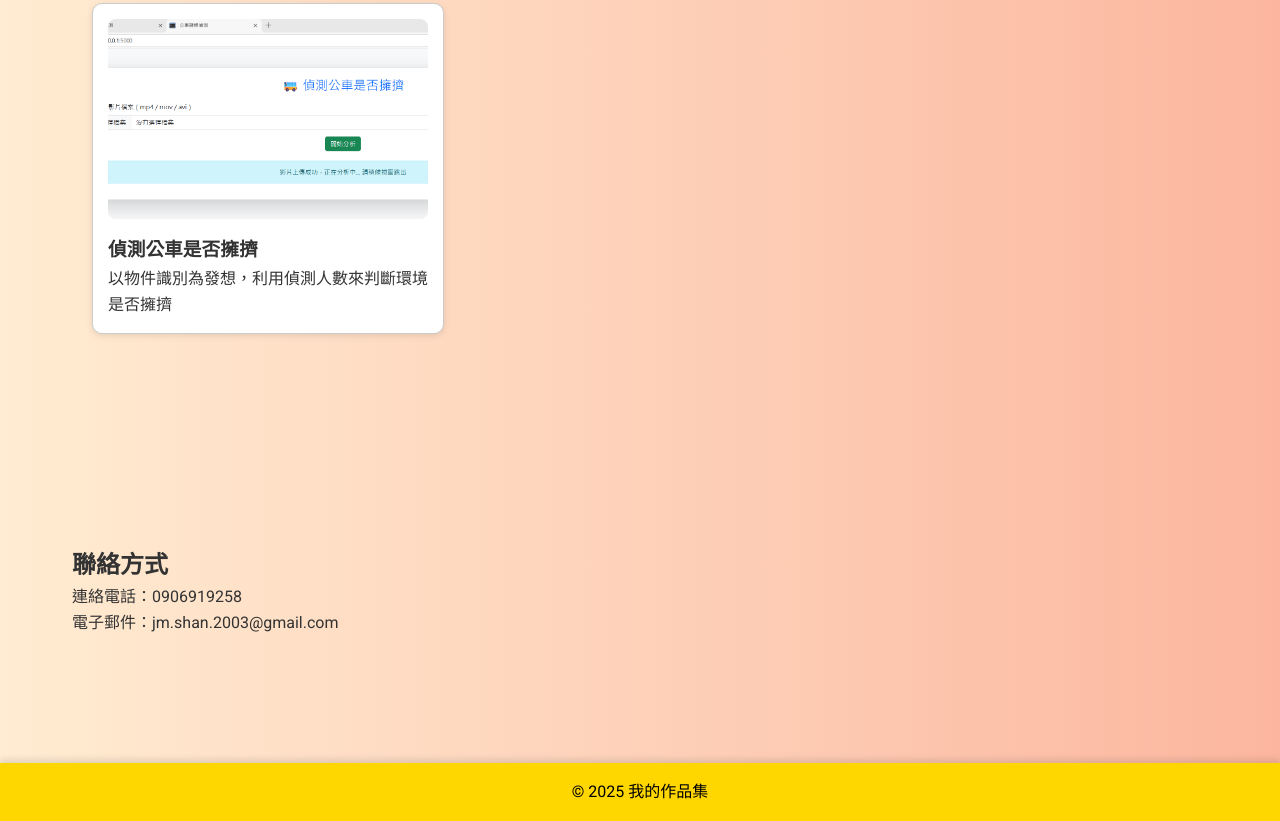
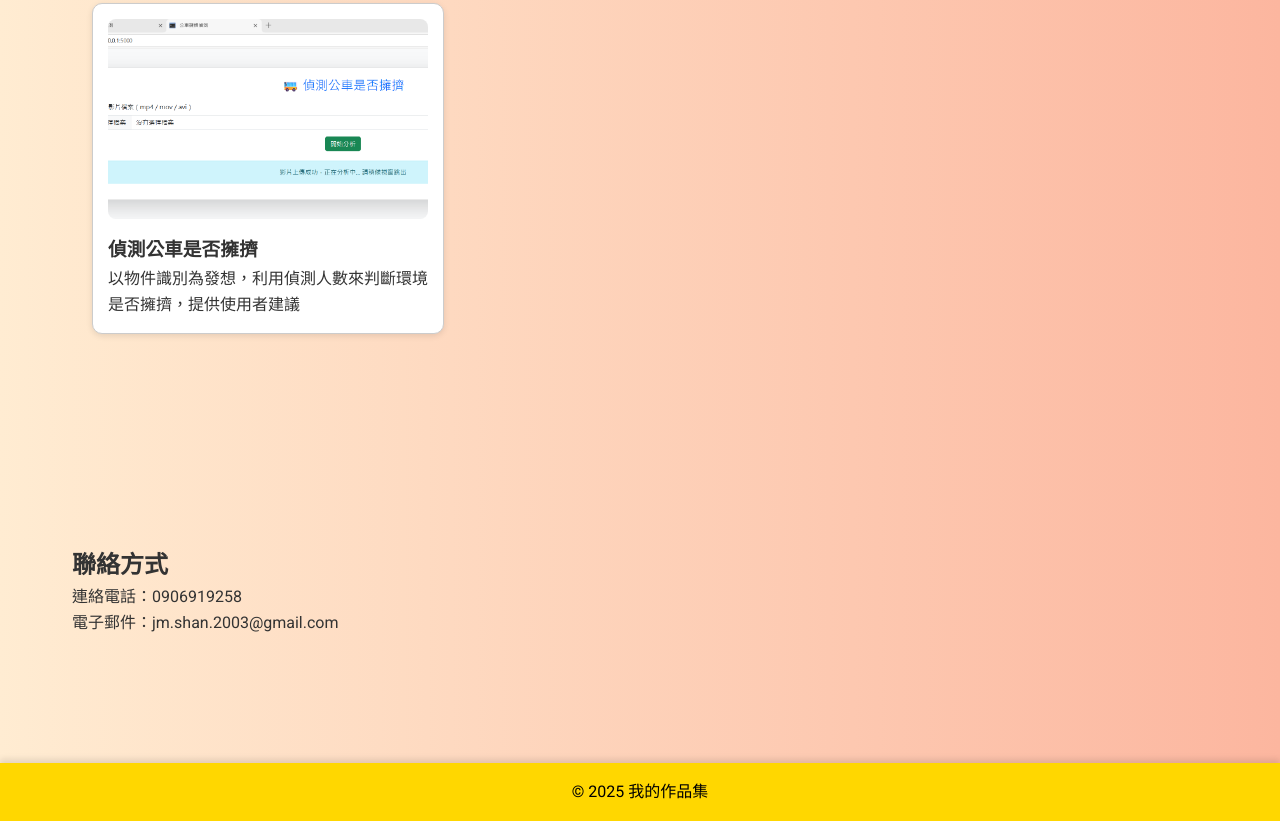
Before and after one commit to jmw1224/jmw1224.github.io, a plain HTML site: page index.html in a window 1280 px wide. Shown: the part 1726-2547 px from the top of the page. Drawn offline with Linux system fonts and the light colour scheme.

Commit message:
Update index.html

```diff
--- a/index.html
+++ b/index.html
@@ -99,7 +99,7 @@
       <div class="project-card">
         <img src="attached_assets/公車網頁.png" alt="專案1">
         <h3>偵測公車是否擁擠</h3>
-        <p>以物件識別為發想，利用偵測人數來判斷環境是否擁擠</p>
+        <p>以物件識別為發想，利用偵測人數來判斷環境是否擁擠，提供使用者建議</p>
       </div>
     </div>
   </section>
```
